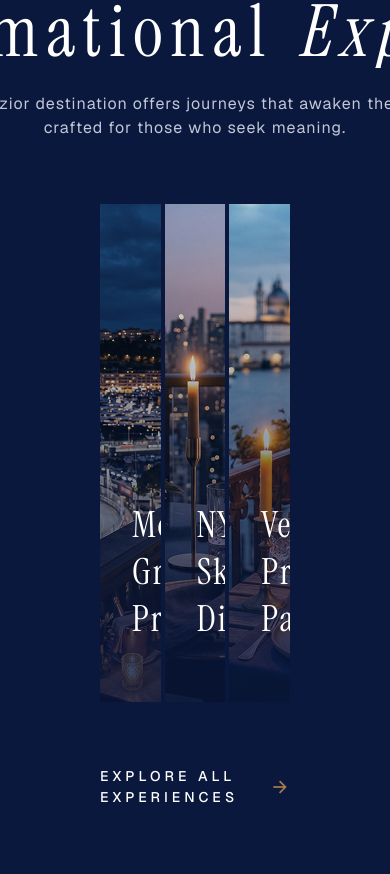
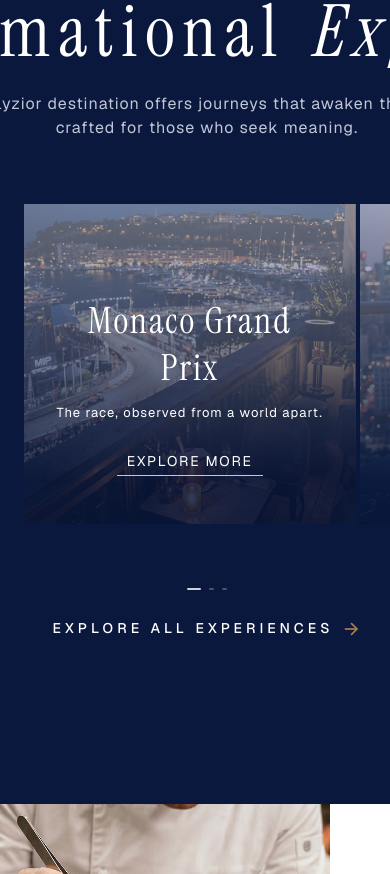
Before and after one commit to montoyabrand-design/multibrand-homepage, a Next.js app: page /elyzior/loyalty in a window 390 px wide. Shown: the part 3490-4364 px from the top of the page. Built offline with nearby package versions, Linux system fonts and the light colour scheme.

Commit message:
feat(mobile): experiences as horizontal swipe carousel with persistent overlay

```diff
--- a/src/components/elyzior/ExperiencesSection.tsx
+++ b/src/components/elyzior/ExperiencesSection.tsx
@@ -1,6 +1,6 @@
 'use client';
 
-import { useState } from 'react';
+import { useState, useRef, useCallback } from 'react';
 import { motion } from 'framer-motion';
 import { EASE, fadeUp, staggerContainer, staggerContainerDelayed, VP } from "./animations";
 
@@ -28,21 +28,24 @@
 const headerStagger = staggerContainer;
 const cardStagger   = staggerContainerDelayed;
 
-function ExperienceCard({ title, description, imageUrl, objectPosition }: {
+function ExperienceCard({ title, description, imageUrl, objectPosition, alwaysShowText, isMobile }: {
   title: string;
   description: string;
   imageUrl: string;
   objectPosition: string;
+  alwaysShowText: boolean;
+  isMobile: boolean;
 }) {
   const [hovered, setHovered] = useState(false);
+  const showContent = alwaysShowText || hovered;
 
   return (
     <motion.article
       variants={fadeUp}
-      className="relative overflow-hidden flex-1"
-      style={{ height: "498px" }}
-      onHoverStart={() => setHovered(true)}
-      onHoverEnd={() => setHovered(false)}
+      className="relative overflow-hidden flex-1 max-sm:w-[85vw] max-sm:flex-none"
+      style={{ height: isMobile ? '320px' : '498px' }}
+      onHoverStart={() => { if (!alwaysShowText) setHovered(true); }}
+      onHoverEnd={() => { if (!alwaysShowText) setHovered(false); }}
     >
       {/* Background image */}
       <img
@@ -52,7 +55,7 @@
         style={{
           objectFit: "cover",
           objectPosition,
-          opacity: hovered ? 0.8 : 1,
+          opacity: showContent ? 0.8 : 1,
           transition: `opacity 0.55s cubic-bezier(0.25,0.1,0.25,1)`,
         }}
       />
@@ -61,7 +64,7 @@
       <div
         className="absolute inset-0"
         style={{
-          background: hovered
+          background: showContent
             ? "linear-gradient(to bottom, rgba(199,204,224,0.5) 0%, rgba(10,23,61,0.8) 86.5%)"
             : "linear-gradient(to bottom, rgba(199,204,224,0) 0%, rgba(10,23,61,0.8) 89%)",
           transition: `background 0.55s cubic-bezier(0.25,0.1,0.25,1)`,
@@ -86,12 +89,12 @@
           {title}
         </h3>
 
-        {/* Hover content — always in DOM, collapses to zero height when not hovered */}
+        {/* Hover content — always in DOM, collapses to zero height when not shown */}
         <div
           className="flex flex-col items-center gap-3 w-full overflow-hidden"
           style={{
-            maxHeight: hovered ? "120px" : "0px",
-            opacity: hovered ? 1 : 0,
+            maxHeight: showContent ? "120px" : "0px",
+            opacity: showContent ? 1 : 0,
             transition: "max-height 0.45s cubic-bezier(0.25,0.1,0.25,1), opacity 0.35s cubic-bezier(0.25,0.1,0.25,1)",
           }}
         >
@@ -125,15 +128,37 @@
 }
 
 export function ExperiencesSection() {
+  const [isMobile, setIsMobile] = useState(false);
+  const scrollRef = useRef<HTMLDivElement>(null);
+  const [activeIndex, setActiveIndex] = useState(0);
+
+  // Detect mobile on mount
+  const sectionRef = useCallback((node: HTMLElement | null) => {
+    if (node) {
+      const mq = window.matchMedia('(max-width: 639px)');
+      setIsMobile(mq.matches);
+      const handler = (e: MediaQueryListEvent) => setIsMobile(e.matches);
+      mq.addEventListener('change', handler);
+    }
+  }, []);
+
+  const handleScroll = useCallback(() => {
+    const el = scrollRef.current;
+    if (!el) return;
+    const cardWidth = el.scrollWidth / experiences.length;
+    setActiveIndex(Math.round(el.scrollLeft / cardWidth));
+  }, []);
+
   return (
     <section
+      ref={sectionRef}
       className="w-full flex flex-col items-center gap-6"
       style={{
         backgroundColor: "var(--color-bg-inverse)",
         paddingTop: "var(--section-v)",
         paddingBottom: "var(--section-v)",
-        paddingLeft: "100px",
-        paddingRight: "100px",
+        paddingLeft: isMobile ? '24px' : '100px',
+        paddingRight: isMobile ? '0' : '100px',
       }}
     >
       {/* Header */}
@@ -184,17 +209,39 @@
 
       {/* Cards */}
       <motion.div
+        ref={scrollRef}
+        onScroll={handleScroll}
         variants={cardStagger}
         initial="hidden"
         whileInView="visible"
         viewport={VP}
-        className="flex w-full max-w-[1200px] py-10"
+        className="flex w-full max-w-[1200px] py-10 max-sm:overflow-x-auto max-sm:snap-x max-sm:snap-mandatory"
         style={{ gap: "4px" }}
       >
         {experiences.map((exp) => (
-          <ExperienceCard key={exp.title} {...exp} />
+          <div key={exp.title} className="max-sm:snap-start max-sm:shrink-0">
+            <ExperienceCard
+              {...exp}
+              alwaysShowText={isMobile}
+              isMobile={isMobile}
+            />
+          </div>
         ))}
       </motion.div>
+
+      {/* Scroll dots — mobile only */}
+      <div className="hidden max-sm:flex gap-2 justify-center w-full">
+        {experiences.map((_, i) => (
+          <div
+            key={i}
+            className="h-[2px] rounded-full transition-all duration-300"
+            style={{
+              width: i === activeIndex ? '14px' : '5px',
+              backgroundColor: i === activeIndex ? 'rgba(255,255,255,0.8)' : 'rgba(255,255,255,0.25)',
+            }}
+          />
+        ))}
+      </div>
 
       {/* Text link CTA */}
       <motion.a
```
